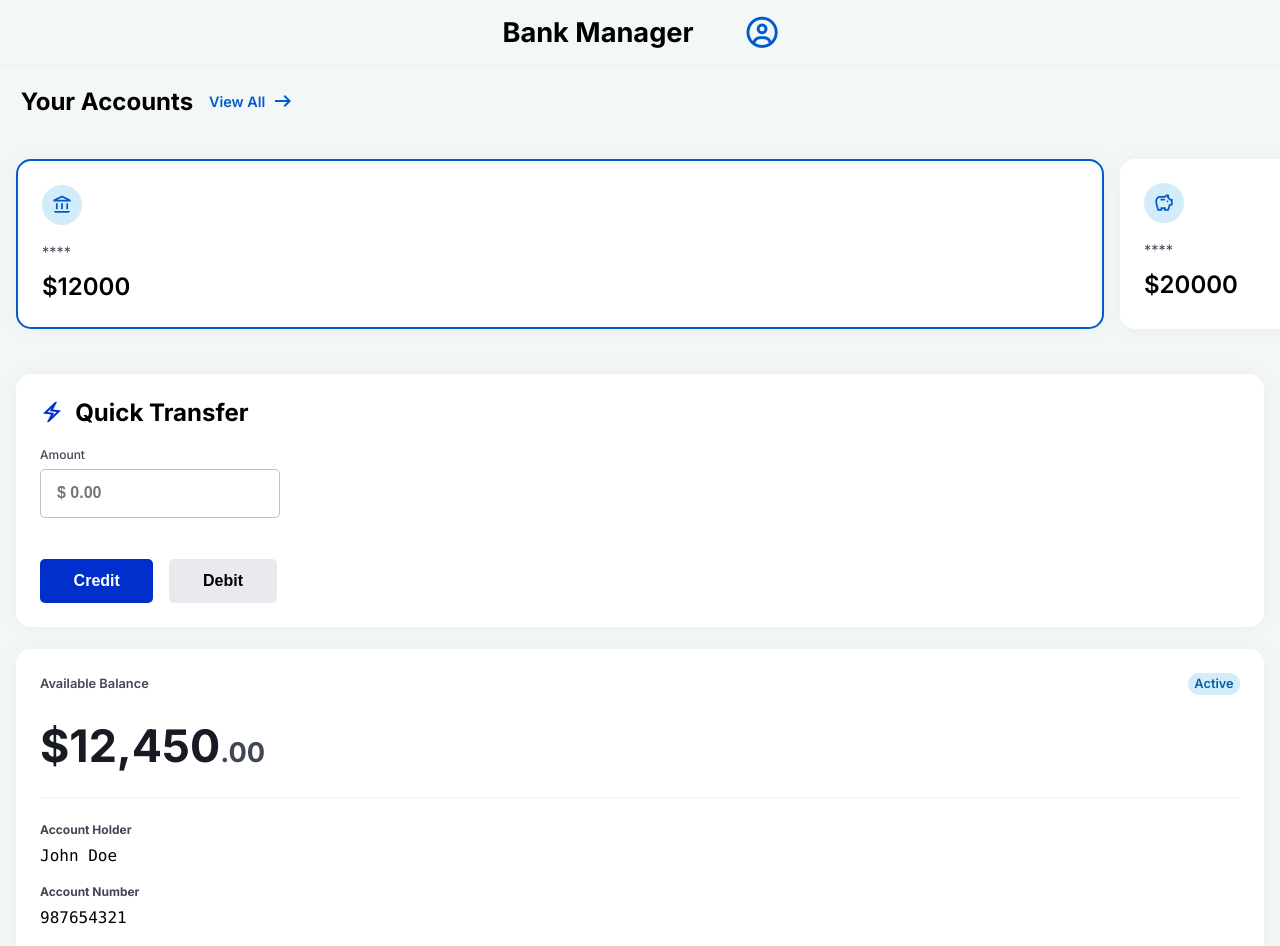
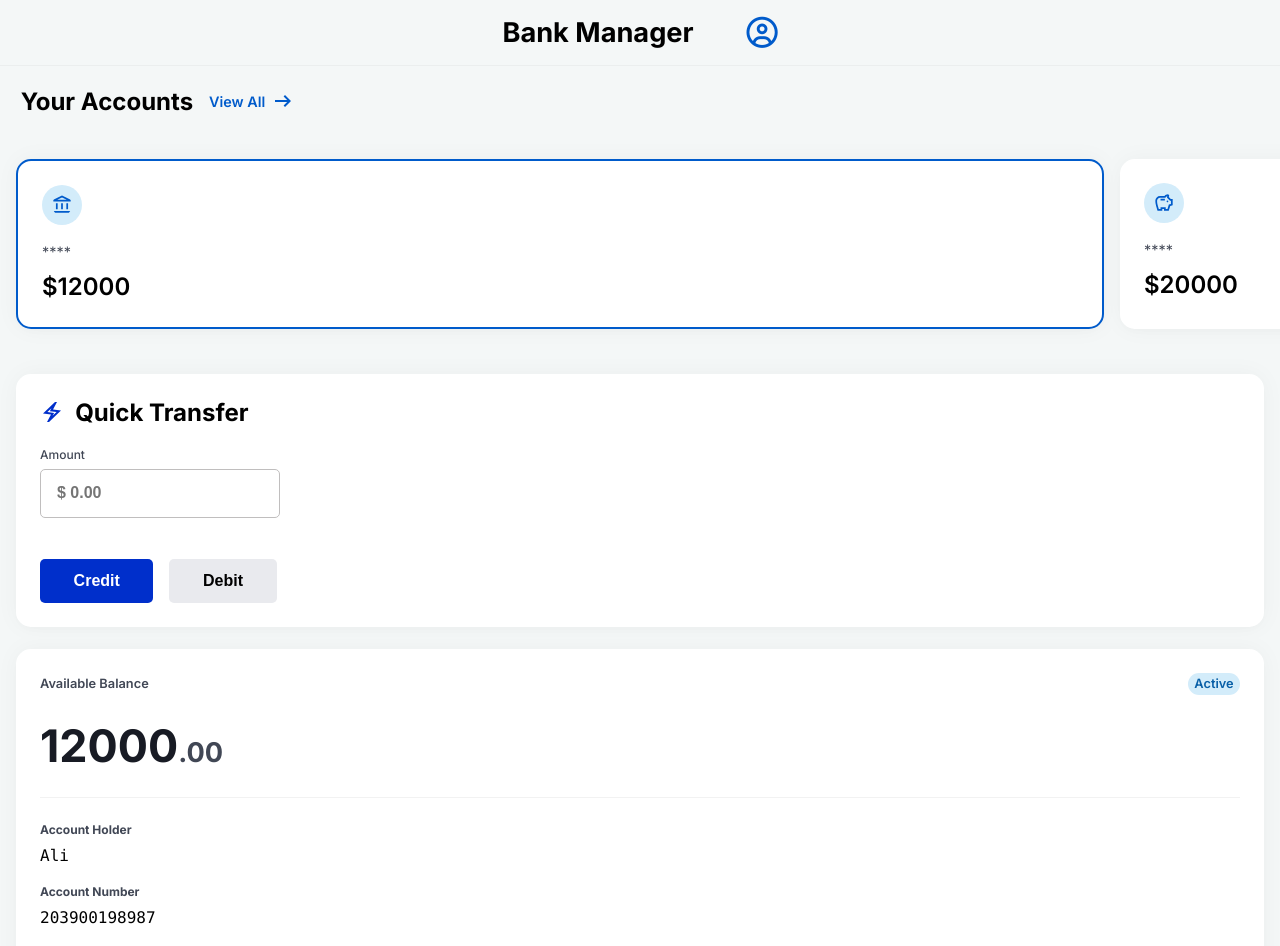
Before and after one commit to hadiashah01/bank-account-manager, a React (Vite) app: page / in a window 1280 px wide. Shown: the top 946 px of the page. Built offline with nearby package versions, Linux system fonts and the light colour scheme.

Commit message:
pass active account transactions to TransactionTable

```diff
--- a/src/App.jsx
+++ b/src/App.jsx
@@ -51,7 +51,7 @@ export default function App() {
     return {
       userFullName,
       accountNumber,
-      IbanNumber: branchCode + accountNumber,
+      IbanNumber: branchCode +" " + String(accountNumber).slice(1,5) +" " + String(accountNumber).slice(-4),
       get balance() {
         return userBalance;
       },
@@ -62,17 +62,17 @@ export default function App() {
   }
   const mainBranch = {
     branchName: "Main Branch",
-    branchCode: 567,
+    branchCode: "PB57",
   };
 
   const cityBranch = {
     branchName: "City Branch",
-    branchCode: 789,
+    branchCode: "GB79",
   };
 
   const canttBranch = {
     branchName: "Cantt Branch",
-    branchCode: 345,
+    branchCode: "US35",
   };
 
   const [accounts, setAccounts] = useState( [
@@ -80,8 +80,8 @@ export default function App() {
     createBankAccount("Ahmed", cityBranch, 20000),
     createBankAccount("Sara", canttBranch, 15000),
   ]);
-  const [activeAccountNumber, setActiveAccountNumber] = useState(
-    accounts[0].accountNumber,
+  const [activeAccount, setActiveAccount] = useState(
+    accounts[0],
   );
 
   const onDebit = (amount, targetAccountNumber) => {
@@ -92,7 +92,7 @@ export default function App() {
         (acc) => acc.accountNumber == targetAccountNumber,
       );
       const senderAccount = UpdatedAccounts.find(
-        (acc) => acc.accountNumber == activeAccountNumber,
+        (acc) => acc.accountNumber == activeAccount.accountNumber,
       );
       if (!senderAccount || !targetAccount) return UpdatedAccounts;
       senderAccount.updateDebits(Number(amount), targetAccount);
@@ -104,7 +104,7 @@ export default function App() {
     setAccounts((prev) => {
       const UpdatedAccounts = [...prev];
       const account = UpdatedAccounts.find(
-        (acc) => acc.accountNumber == activeAccountNumber,
+        (acc) => acc.accountNumber == activeAccount.accountNumber,
       );
       if (!account) return UpdatedAccounts;
       account.updateCredits(Number(amount));
@@ -120,7 +120,7 @@ export default function App() {
         onDebit={onDebit}
         accounts={accounts}
       ></QuickTransferCard>
-      <AvailableBalance></AvailableBalance>
+      <AvailableBalance activeAccount={activeAccount}></AvailableBalance>
       <TransactionTable></TransactionTable>
     </>
   );
--- a/src/components/AvailableBalance/AvailableBalance.jsx
+++ b/src/components/AvailableBalance/AvailableBalance.jsx
@@ -1,26 +1,26 @@
 import "./AvailableBalance.css";
 
-export default function AvailableBalance() {
+export default function AvailableBalance({activeAccount}) {
   return (
     <div className="balance-card">
       <div className="card-header">
         <p>Available Balance</p>
         <span className="badge">Active</span>
       </div>
-      <h2 className="amount">$12,450<span>.00</span></h2>
+      <h2 className="amount">{activeAccount.balance}<span>.00</span></h2>
 
       <div className="details">
         <div>
           <label>Account Holder</label>
-          <p>John Doe</p>
+          <p>{activeAccount.userFullName }</p>
         </div>
         <div>
           <label >Account Number</label>
-          <p>987654321</p>
+          <p>{activeAccount.accountNumber}</p>
         </div>
         <div>
           <label>IBAN</label>
-          <p>GB29 0000 1234 5678 9012</p>
+          <p>{activeAccount.IbanNumber }</p>
         </div>
         <div>
           <label>Daily credit/debit limit</label>
```
